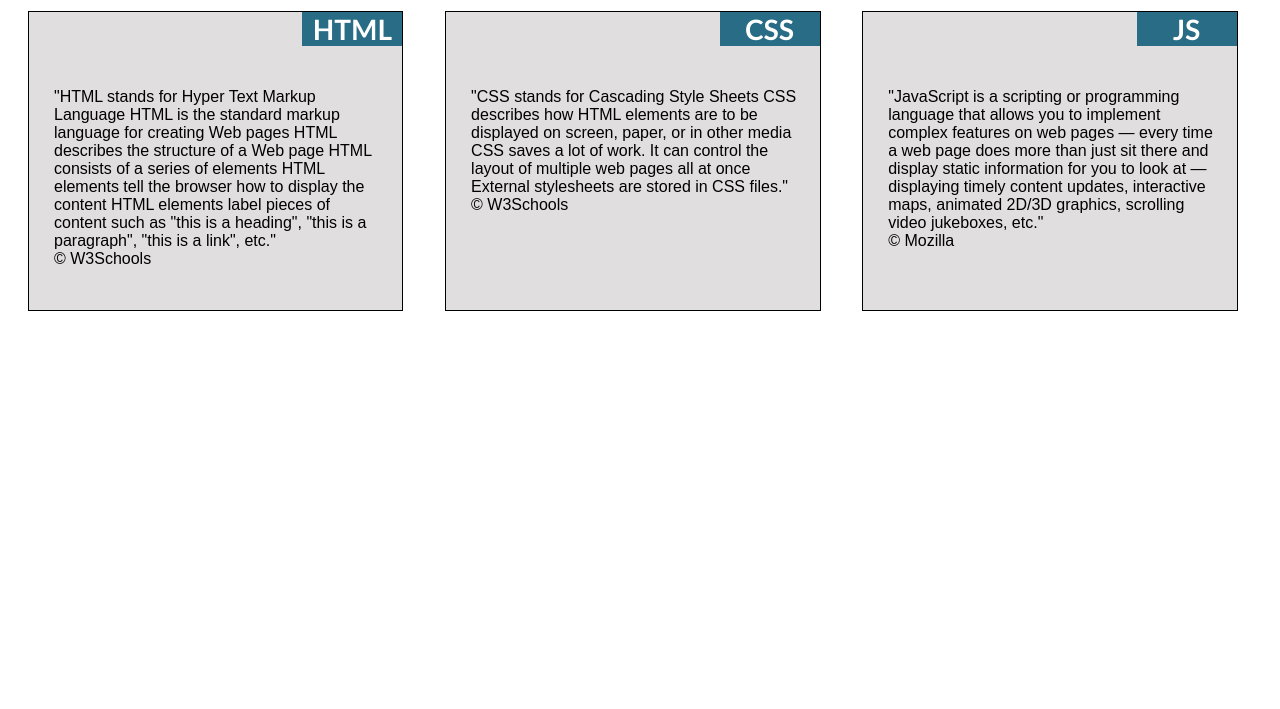
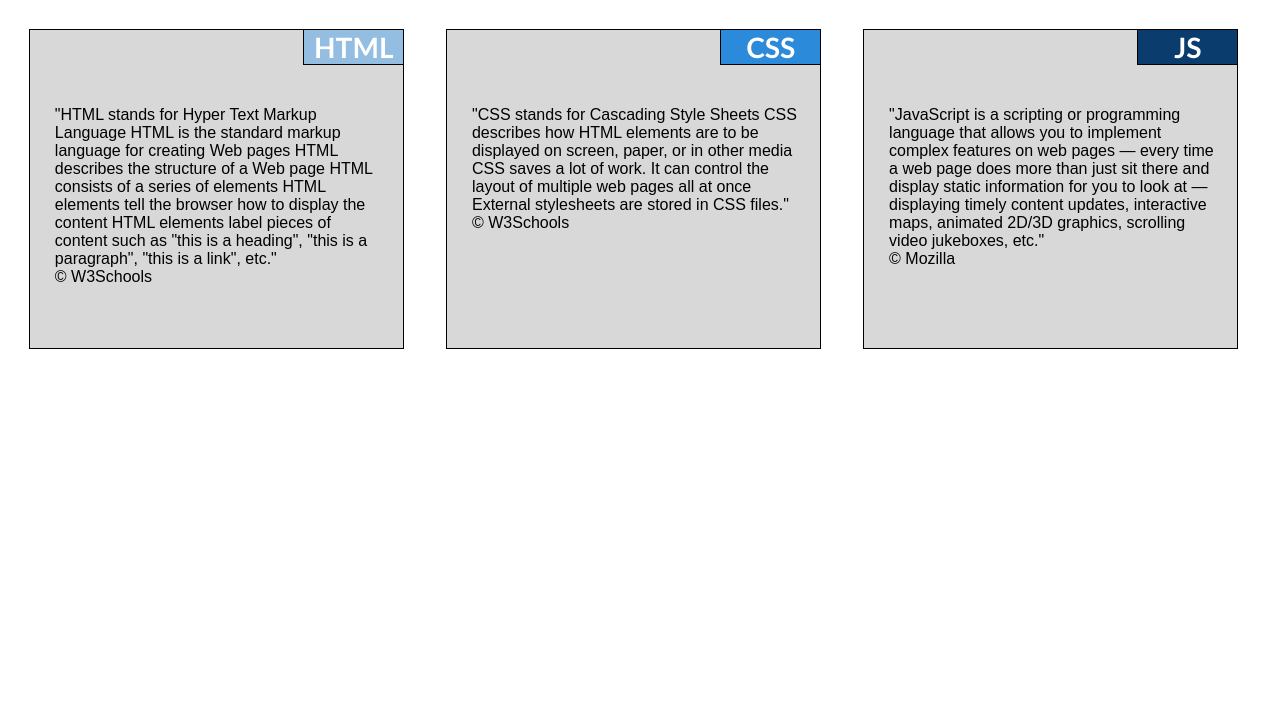
Before and after one commit to jdearden4/coursera-test, a plain HTML site: page mod2_solution/index.html in a window 1280 px wide. Shown: the part 91-800 px from the top of the page. Drawn offline with Linux system fonts and the light colour scheme.

Commit message:
mod2_solution updated grid / styling

```diff
--- a/mod2_solution/css/style.css
+++ b/mod2_solution/css/style.css
@@ -13,60 +13,48 @@ h1 {
 	text-align: center;
 	color: #5e5f61;
 	font-family: Futura, "Trebuchet MS", Arial, sans-serif;
+	margin-bottom: 45px;
 }
 
+p {
+	padding: 60px 20px 60px 25px;
+	font-family: Arial, Helvetica, sans-serif;
+}
 
 .row {
 	width: 100%;
 }
 
-.testing {
+.essential {
 	width: 90%;
-	background-color: #e0dede;
-	height: 300px;
+	background-color: #D8D8D8;
+	height: 320px;
 	position: relative;
 	border: 1px solid;
-	margin-right: 20px;
-	margin-left: 20px;
-	margin-bottom: 25px;
+	margin-right: auto;
+	margin-left: auto;
+	margin-bottom: auto;
 }
 
-.testing p {
-	padding: 60px 20px 60px 25px;
-	font-family: Arial, Helvetica, sans-serif;
-}
-
-
- #title1 {
+ .title {
 	top: 0;
 	position: absolute;
 	right: 0;
-	background-color: #286c85;
+	background-color: #2B8ADA;
 	width: 100px;
 	font-size: 1.75rem;
 	margin-top: 0px;
 	color: white;
+	border-left: 1px solid black;
+	border-bottom: 1px solid black;
 }
- #title2 {
-	top: 0;
-	position: absolute;
-	right: 0;
-	width: 100px;
-	background-color: #286c85;
-	font-size: 1.75rem;
-	margin-top: 0px;
-	color: white;
-}
- #title3 {
-	top: 0;
-	position: absolute;
-	right: 0;
-	width: 100px;
-	background-color: #286c85;
-	font-size: 1.75rem;
-	margin-top: 0px;
-	color: white;
-}
+
+ .lightBlue {
+ 	background-color: #93BDE1;
+ }
+  .darkBlue {
+ 	background-color: #0A3D6D;
+ }
 
 /*mobile == default*/
 .col-sm-3, .col-sm-4, .col-sm-6, .col-sm-12 {
@@ -82,7 +70,7 @@ h1 {
 	width: 50%;
 }
 .col-sm-12 {
-	width: 105%;
+	width: 100%;
 }
 
 /* desktop */
@@ -104,7 +92,7 @@ h1 {
 	}
 }
 
-	/* tablet */
+/* tablet */
 @media (min-width: 768px) and (max-width: 991px) {
 	.col-md-3, .col-md-4, .col-md-6, .col-md-12 {
 		float: left;
@@ -119,7 +107,19 @@ h1 {
 		width: 50%;
 	}
 	.col-md-12 {
-		width: 105.5%;
+		width: 105%;
+		float: left;
+		position: relative;
+		right: 25px;
 	}
+	.essential {
+		margin: 0 auto;
+		margin-bottom: 35px;
+	}
+	body {
+	margin: 15px;
+}
 
 }
+
+}
--- a/mod2_solution/index.html
+++ b/mod2_solution/index.html
@@ -3,40 +3,41 @@
 <head>
 	<meta charset="utf-8">
 	<meta name="viewport" conten="width=device-width, initial-scale=1">
-	<title>Course Offerings</title>
+	<title>Web Development Essentials</title>
 	<link rel="stylesheet" href="css/style.css">
 </head>
 <body>
-<h1>Course Offerings</h1>
-<div class="container">
+<h1>Web Development Essentials</h1>
 <div class="row">
 	<div class="col-lg-4 col-md-6 col-sm-12">
-			<div class="testing">
-				<h1 id="title1">HTML</h1>
-				<p class="sections">
-				&quot;HTML stands for Hyper Text Markup Language
+		<div class="essential">
+			<h1 class="title lightBlue">HTML</h1>
+			<p> &quot;HTML stands for Hyper Text Markup Language
 			HTML is the standard markup language for creating Web pages
 			HTML describes the structure of a Web page
 			HTML consists of a series of elements
 			HTML elements tell the browser how to display the content
-	HTML elements label pieces of content such as "this is a heading", "this is a paragraph", "this&nbsp;is&nbsp;a&nbsp;link",&nbsp;etc.&quot;<br>&copy; W3Schools </p>
+			HTML elements label pieces of content such as "this is a heading",
+			"this is a paragraph", "this&nbsp;is&nbsp;a&nbsp;link",&nbsp;etc.&quot;<br>&copy; W3Schools </p>
 		</div>
 	</div>
 	<div class="col-lg-4 col-md-6 col-sm-12">
-			<div class="testing">
-				<h1 id="title2">CSS</h1>
-				<p class="sections">
-				&quot;CSS stands for Cascading Style Sheets
+		<div class="essential">
+			<h1 class="title">CSS</h1>
+			<p>&quot;CSS stands for Cascading Style Sheets
 			CSS describes how HTML elements are to be displayed on screen, paper, or in other media
 			CSS saves a lot of work. It can control the layout of multiple web pages all at once
 			External stylesheets are stored in CSS files.&quot;<br>&copy; W3Schools</p>
 		</div>
 	</div>
 	<div class="col-lg-4 col-md-12 col-sm-12">
-			<div class="testing">
-				<h1 id="title3">JS</h1>
-				<p class="sections">
-				&quot;JavaScript is a scripting or programming language that allows you to implement complex features on web pages — every time a web page does more than just sit there and display static information for you to look at — displaying timely content updates, interactive maps, animated 2D/3D graphics, scrolling video jukeboxes, etc.&quot;<br>&copy; Mozilla</p>
+		<div class="essential">
+			<h1 class="title darkBlue">JS</h1>
+			<p>&quot;JavaScript is a scripting or programming language that allows you
+				to implement complex features on web pages — every time a web page does
+				more than just sit there and display static information for you to look
+				at — displaying timely content updates, interactive maps, animated 2D/3D
+				graphics, scrolling video jukeboxes, etc.&quot;<br>&copy; Mozilla</p>
 		</div>
 	</div>
 </div>
```
Lines whose indentation alone changed are shown as unchanged.
